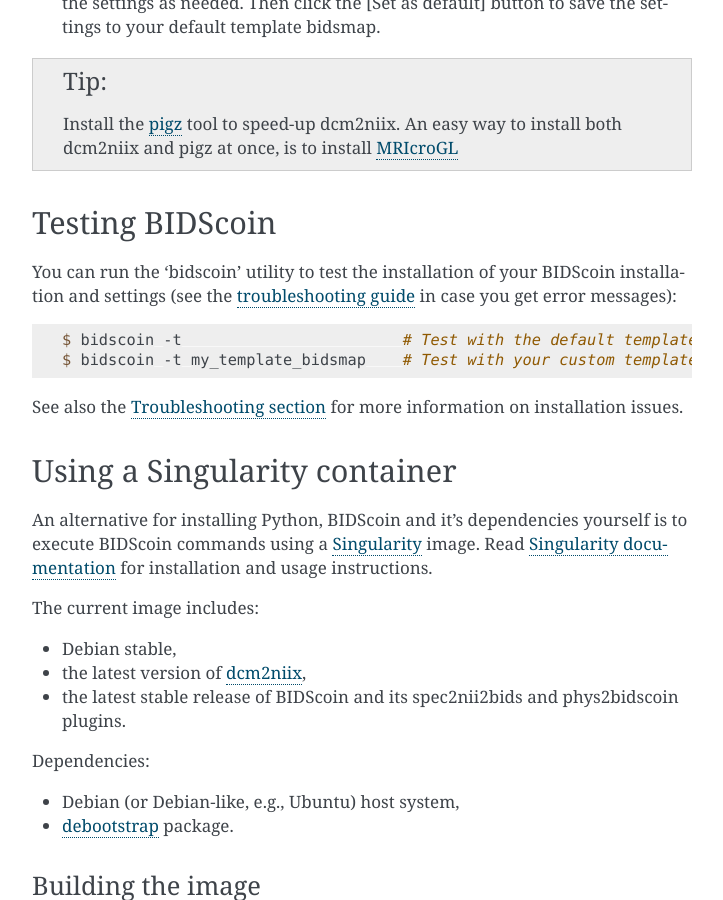
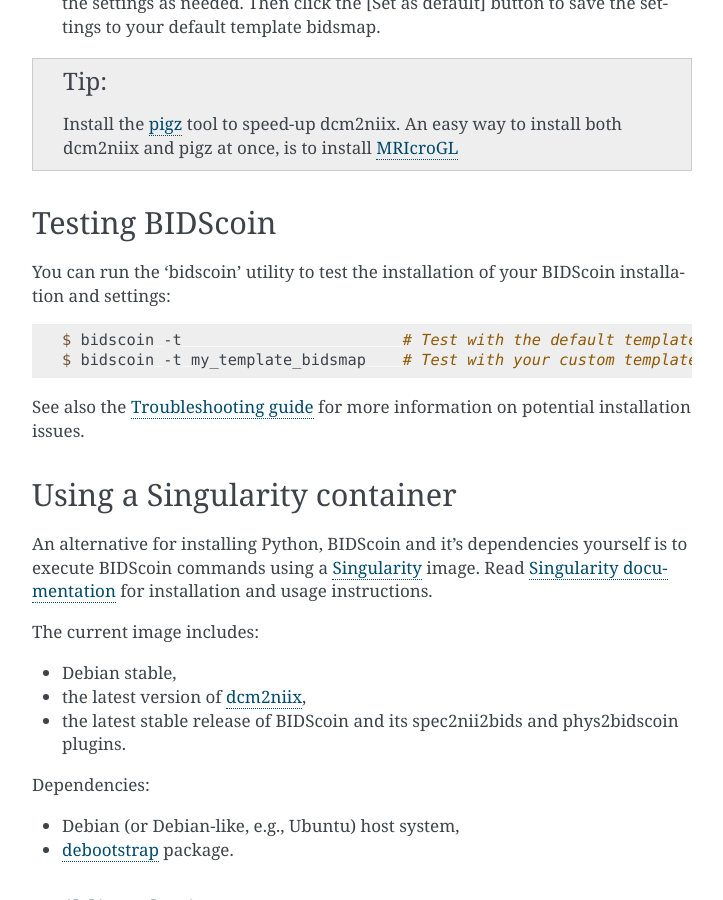
Before and after one commit to Donders-Institute/bidscoin, a Sphinx documentation site: the page built from docs/installation.rst, in a window 1280 px wide and 900 px high, scrolled down 1740 px. Shown: the whole window, without its empty margins (388-1111 px from the left). Built offline with Sphinx 7.4.7, drawn with Linux system fonts in a browser that asks for light colours.

Commit message:
Documentation tweak

```diff
--- a/docs/installation.rst
+++ b/docs/installation.rst
@@ -65,14 +65,14 @@
 Testing BIDScoin
 ----------------
 
-You can run the 'bidscoin' utility to test the installation of your BIDScoin installation and settings (see the `troubleshooting guide <troubleshooting.html#installation>`__ in case you get error messages):
+You can run the 'bidscoin' utility to test the installation of your BIDScoin installation and settings:
 
 .. code-block:: console
 
    $ bidscoin -t                        # Test with the default template bidsmap
    $ bidscoin -t my_template_bidsmap    # Test with your custom template bidsmap
 
-See also the `Troubleshooting section <troubleshooting.html#installation>`__ for more information on installation issues.
+See also the `Troubleshooting guide <troubleshooting.html#installation>`__ for more information on potential installation issues.
 
 Using a Singularity container
 -----------------------------
```
